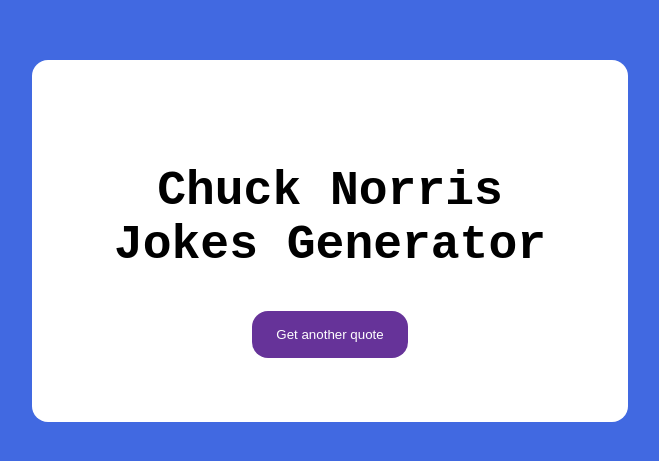
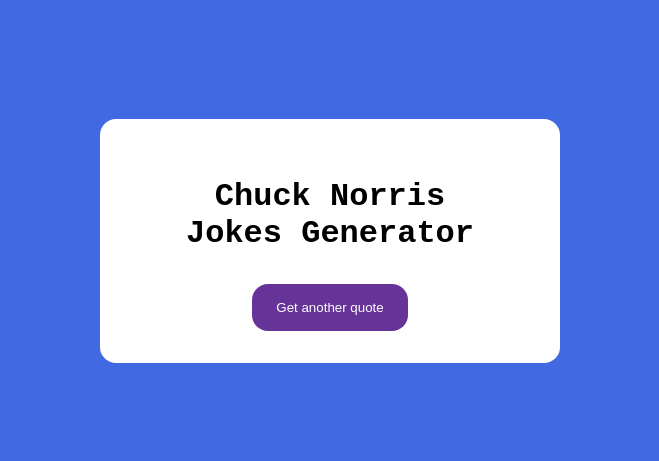
Before and after one commit to Jogwums/react-joke-generator, a React (Create React App) app: page / in a window 1280 px wide. Shown: the part 159-620 px from the top of the page, without its empty margins (310-969 px from the left). Built offline with nearby package versions, Linux system fonts and the light colour scheme; no server answers.

Commit message:
css styles

```diff
--- a/src/App.css
+++ b/src/App.css
@@ -11,12 +11,14 @@
   text-align: center;
   background-color: white;
   width: 50%;
-  padding: 4rem;
+  padding: 2rem 4rem;
   margin: 1rem auto;
   border-radius: 1rem;
 }
 .App h2{
-  font-size: 3rem;
+  font-size: 2rem;
+  margin-bottom: 2rem;
+
 }
 .App p{
   font-size: 1.5rem;
@@ -31,6 +33,7 @@
   padding: 1rem 1.5rem;
   border: 0;
   border-radius: 1rem;
+  cursor: pointer;
 }
 button:focus{
   outline: none;
```
